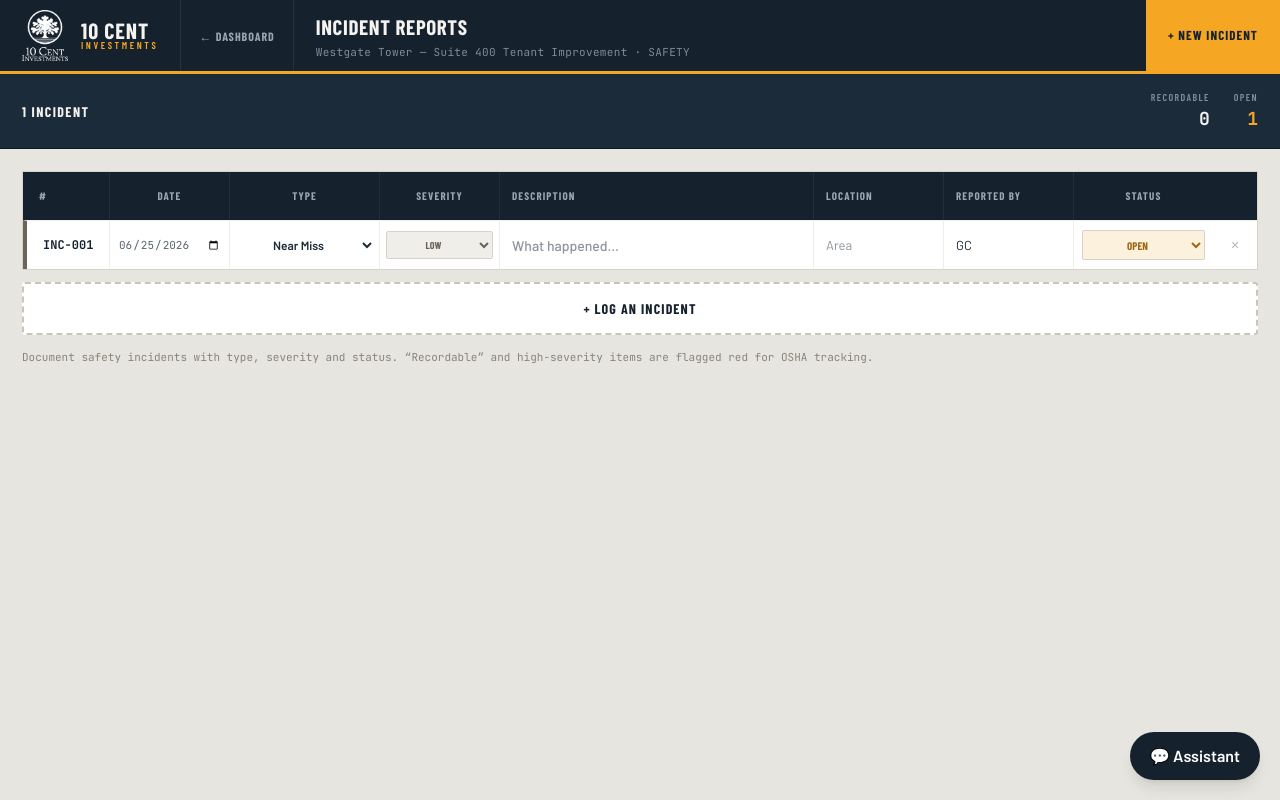
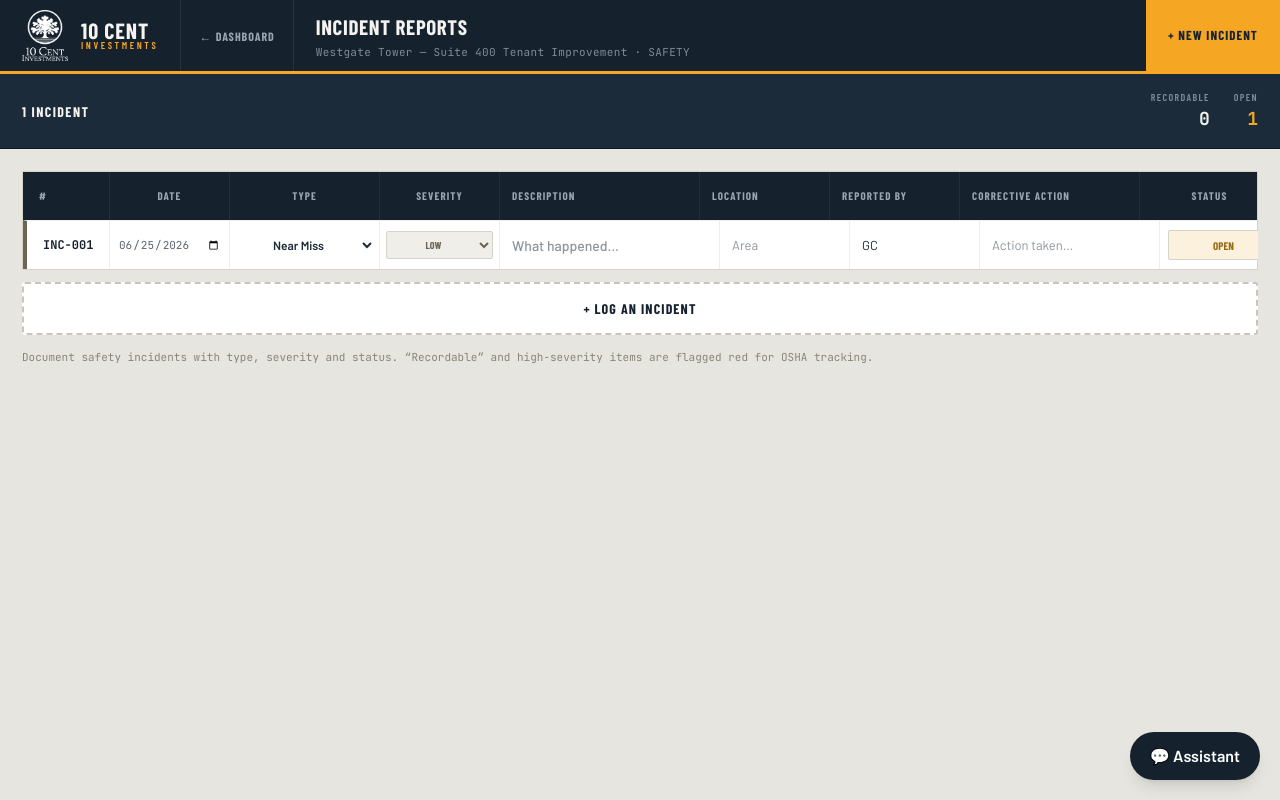
Before and after one commit to jesseh-tech/construction-tools-app, a Next.js app: page /incidents in a window 1280 px wide. Both pictures are taken after a click on the button "+ NEW INCIDENT". Built offline with nearby package versions, Linux system fonts and the light colour scheme.

Commit message:
Incidents: add Corrective Action field (Procore-informed) — UI column + assistant tool support

```diff
--- a/app/incidents/page.tsx
+++ b/app/incidents/page.tsx
@@ -19,7 +19,7 @@ export default function IncidentsPage() {
 
   const setList = (n: Incident[]) => setJob({ ...job, incidents: n });
   const setItem = (id: string, patch: Partial<Incident>) => setList(list.map((x) => (x.id === id ? { ...x, ...patch } : x)));
-  const add = () => setList([{ id: newId(), number: `INC-${String(list.length + 1).padStart(3, "0")}`, date: TODAY, type: "Near Miss", severity: "Low", description: "", location: "", reportedBy: "GC", status: "Open" }, ...list]);
+  const add = () => setList([{ id: newId(), number: `INC-${String(list.length + 1).padStart(3, "0")}`, date: TODAY, type: "Near Miss", severity: "Low", description: "", location: "", reportedBy: "GC", corrective: "", status: "Open" }, ...list]);
 
   const th: React.CSSProperties = { fontFamily: "'Barlow Condensed'", fontWeight: 700, fontSize: 11, letterSpacing: "0.1em", borderLeft: "1px solid rgba(255,255,255,0.06)" };
   const open = list.filter((x) => x.status !== "Closed").length;
@@ -40,15 +40,16 @@ export default function IncidentsPage() {
 
       <div style={{ padding: 22 }}>
         <div className="xscroll">
-          <div style={{ background: "#fff", border: "1px solid #d6d3cb", minWidth: 1060 }}>
+          <div style={{ background: "#fff", border: "1px solid #d6d3cb", minWidth: 1230 }}>
             <div style={{ display: "flex", alignItems: "stretch", background: "#15212d", color: "#9aa6b2", textTransform: "uppercase", height: 48 }}>
               <div style={{ width: 86, flex: "none", display: "flex", alignItems: "center", paddingLeft: 16, ...th, borderLeft: "none" }}>#</div>
               <div style={{ width: 120, flex: "none", display: "flex", alignItems: "center", justifyContent: "center", ...th }}>Date</div>
               <div style={{ width: 150, flex: "none", display: "flex", alignItems: "center", justifyContent: "center", ...th }}>Type</div>
               <div style={{ width: 120, flex: "none", display: "flex", alignItems: "center", justifyContent: "center", ...th }}>Severity</div>
-              <div style={{ flex: 1, minWidth: 220, display: "flex", alignItems: "center", paddingLeft: 12, ...th }}>Description</div>
+              <div style={{ flex: 1, minWidth: 200, display: "flex", alignItems: "center", paddingLeft: 12, ...th }}>Description</div>
               <div style={{ width: 130, flex: "none", display: "flex", alignItems: "center", paddingLeft: 12, ...th }}>Location</div>
               <div style={{ width: 130, flex: "none", display: "flex", alignItems: "center", paddingLeft: 12, ...th }}>Reported By</div>
+              <div style={{ width: 180, flex: "none", display: "flex", alignItems: "center", paddingLeft: 12, ...th }}>Corrective Action</div>
               <div style={{ width: 140, flex: "none", display: "flex", alignItems: "center", justifyContent: "center", ...th }}>Status</div>
               <div style={{ width: 44, flex: "none" }} />
             </div>
@@ -86,6 +87,9 @@ export default function IncidentsPage() {
                   <div style={{ width: 130, flex: "none", borderLeft: "1px solid #efeee9", display: "flex", alignItems: "center" }}>
                     <input value={x.reportedBy} onChange={(e) => setItem(x.id, { reportedBy: e.target.value })} style={{ width: "100%", border: "none", background: "transparent", fontFamily: "'Barlow'", fontSize: 13, color: "#1c2b3a", height: 48, outline: "none", padding: "0 12px" }} />
                   </div>
+                  <div style={{ width: 180, flex: "none", borderLeft: "1px solid #efeee9", display: "flex", alignItems: "center" }}>
+                    <input value={x.corrective ?? ""} onChange={(e) => setItem(x.id, { corrective: e.target.value })} placeholder="Action taken…" style={{ width: "100%", border: "none", background: "transparent", fontFamily: "'Barlow'", fontSize: 13, color: "#1c2b3a", height: 48, outline: "none", padding: "0 12px" }} />
+                  </div>
                   <div style={{ width: 140, flex: "none", borderLeft: "1px solid #efeee9", display: "flex", alignItems: "center", justifyContent: "center", padding: "0 8px" }}>
                     <select value={x.status} onChange={(e) => setItem(x.id, { status: e.target.value as Incident["status"] })} style={{ width: "100%", border: "1px solid #d6d3cb", background: st.bg, color: st.color, fontFamily: "'Barlow Condensed'", fontWeight: 700, fontSize: 11, textTransform: "uppercase", textAlign: "center", textAlignLast: "center", height: 30, outline: "none", cursor: "pointer", borderRadius: 2 }}>
                       {["Open", "Under Review", "Closed"].map((s) => (<option key={s} value={s}>{s}</option>))}
--- a/lib/assistantTools.ts
+++ b/lib/assistantTools.ts
@@ -344,6 +344,7 @@ export const tools: Anthropic.Tool[] = [
         severity: { type: "string", enum: ["Low", "Medium", "High", "Recordable"] },
         location: { type: "string" },
         reportedBy: { type: "string" },
+        corrective: { type: "string", description: "Corrective action taken or planned." },
       },
       required: ["description"],
     },
@@ -701,6 +702,7 @@ export function applyToolUse(job: Job, name: string, input: ToolInput): { job: J
         description: str(input.description),
         location: str(input.location),
         reportedBy: str(input.reportedBy, "GC"),
+        corrective: str(input.corrective),
         status: "Open",
       };
       j.incidents = [...j.incidents, inc];
--- a/lib/store.ts
+++ b/lib/store.ts
@@ -60,7 +60,7 @@ export type Inspection = { id: string; title: string; type: "Quality" | "Safety"
 
 export type Task = { id: string; title: string; assignee: string; due: string; priority: "Low" | "Medium" | "High"; status: "Open" | "In Progress" | "Done" };
 export type Observation = { id: string; number: string; type: "Safety" | "Quality" | "Commissioning" | "Warranty" | "Environmental"; title: string; location: string; assignee: string; date: string; status: "Open" | "Closed" };
-export type Incident = { id: string; number: string; date: string; type: "Injury" | "Near Miss" | "Property Damage" | "Environmental"; severity: "Low" | "Medium" | "High" | "Recordable"; description: string; location: string; reportedBy: string; status: "Open" | "Under Review" | "Closed" };
+export type Incident = { id: string; number: string; date: string; type: "Injury" | "Near Miss" | "Property Damage" | "Environmental"; severity: "Low" | "Medium" | "High" | "Recordable"; description: string; location: string; reportedBy: string; corrective: string; status: "Open" | "Under Review" | "Closed" };
 
 export type ActionItem = { id: string; text: string; owner: string; done: boolean };
 export type Meeting = { id: string; title: string; date: string; attendees: string; notes: string; actions: ActionItem[] };
```
